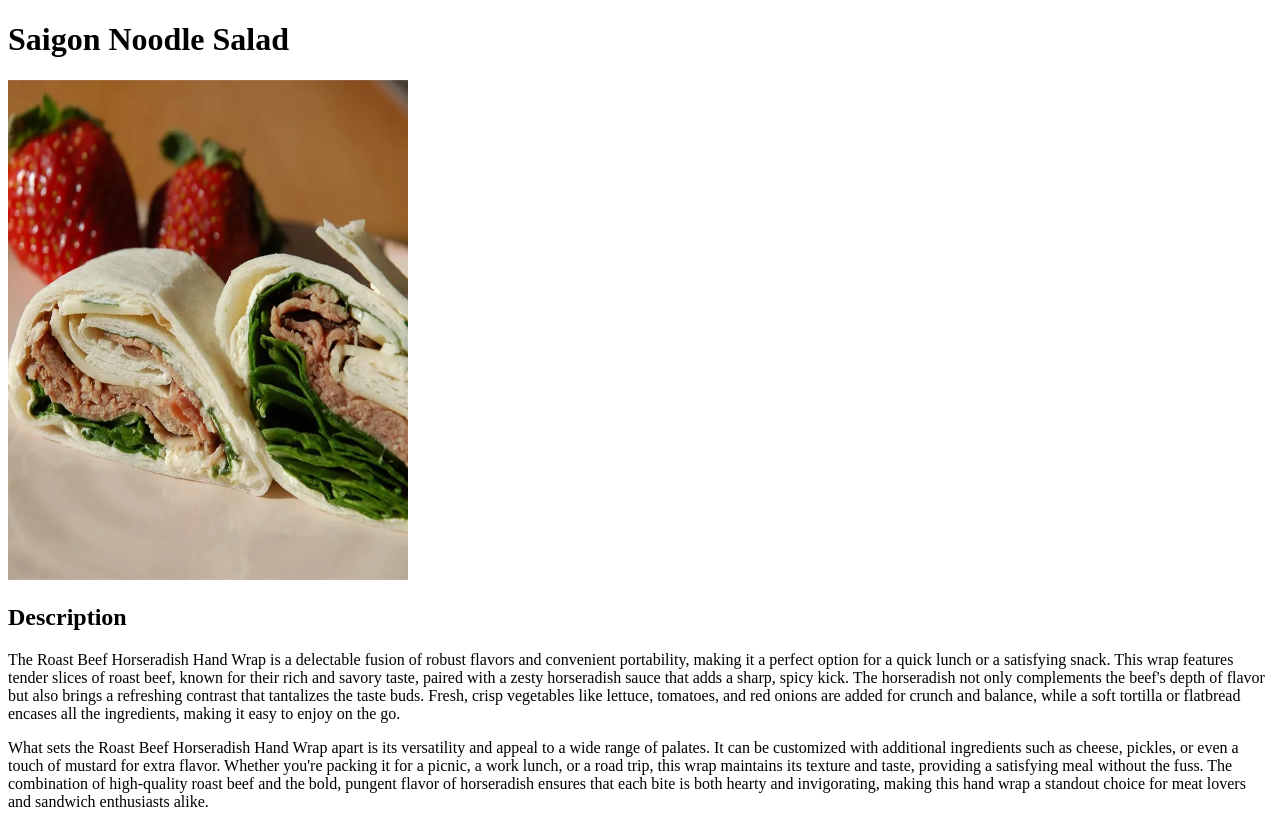
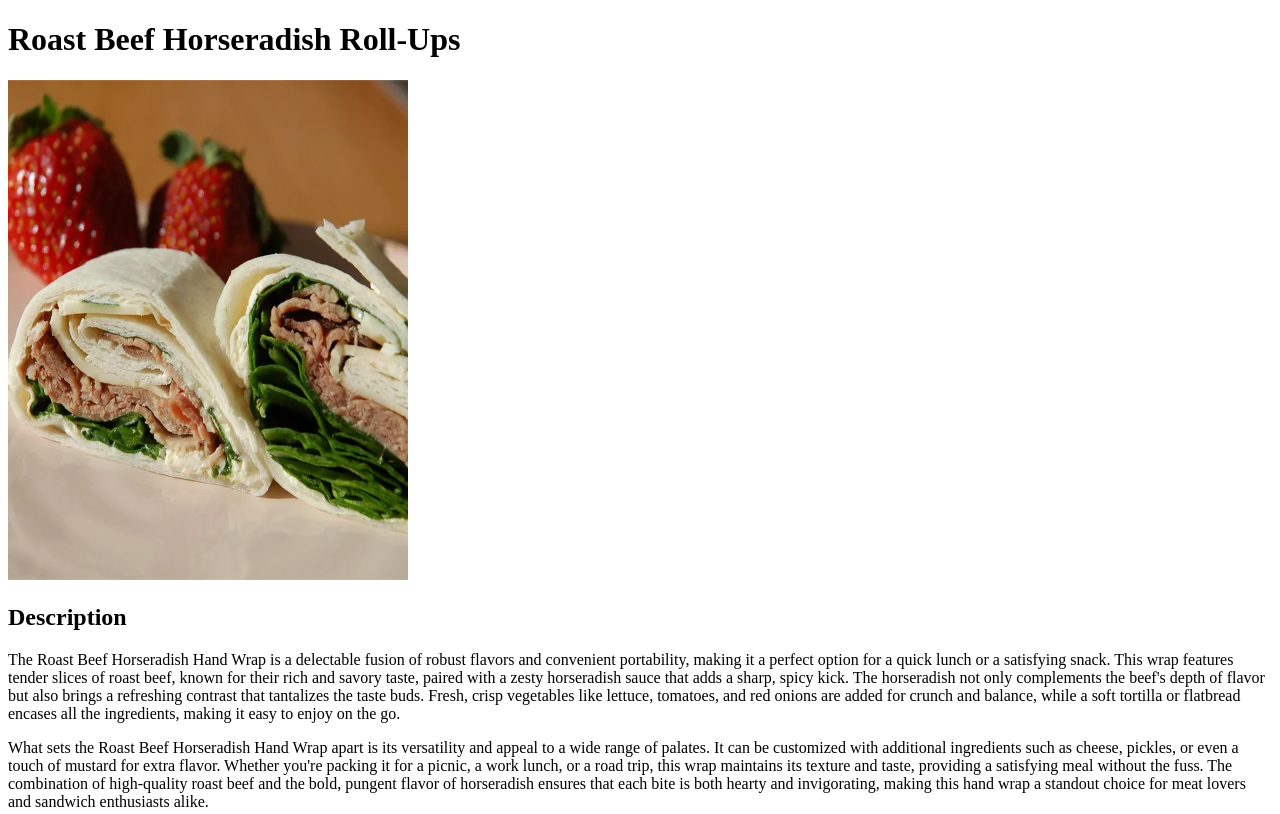
Before and after one commit to JNguy3/odin-recipes, a plain HTML site: page recipes/roast_beef_roll_up.html in a window 1280 px wide. Shown: the top 814 px of the page. Drawn offline with Linux system fonts and the light colour scheme.

Commit message:
fix title

```diff
--- a/recipes/roast_beef_roll_up.html
+++ b/recipes/roast_beef_roll_up.html
@@ -6,7 +6,7 @@
         <title>Roast Beef Horseradish Roll-Ups</title>
     </head>
     <body>
-        <h1>Saigon Noodle Salad</h1>
+        <h1>Roast Beef Horseradish Roll-Ups</h1>
         <img src="../images/roast_beef.webp" width="400" height="500"> </img>
         <h2>Description</h2>
         <p>
```
